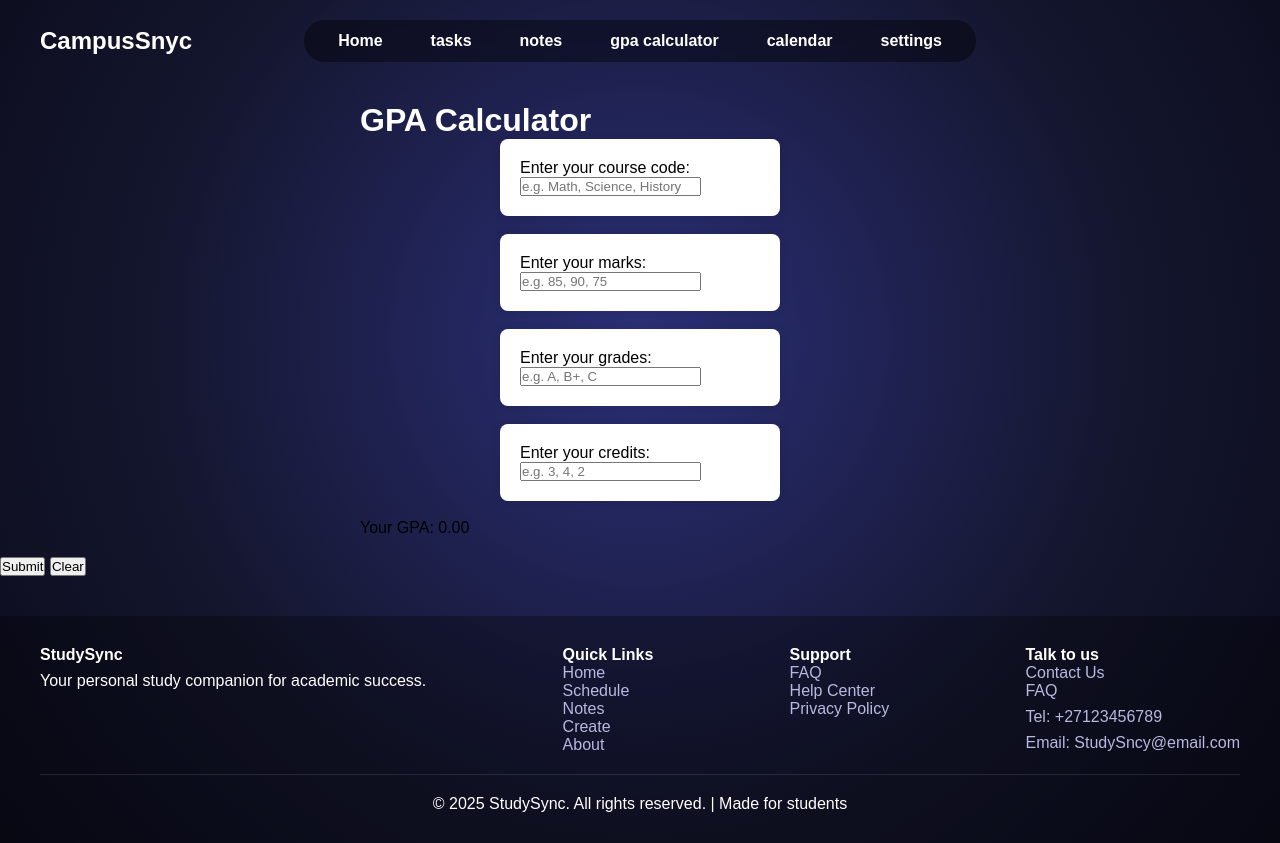
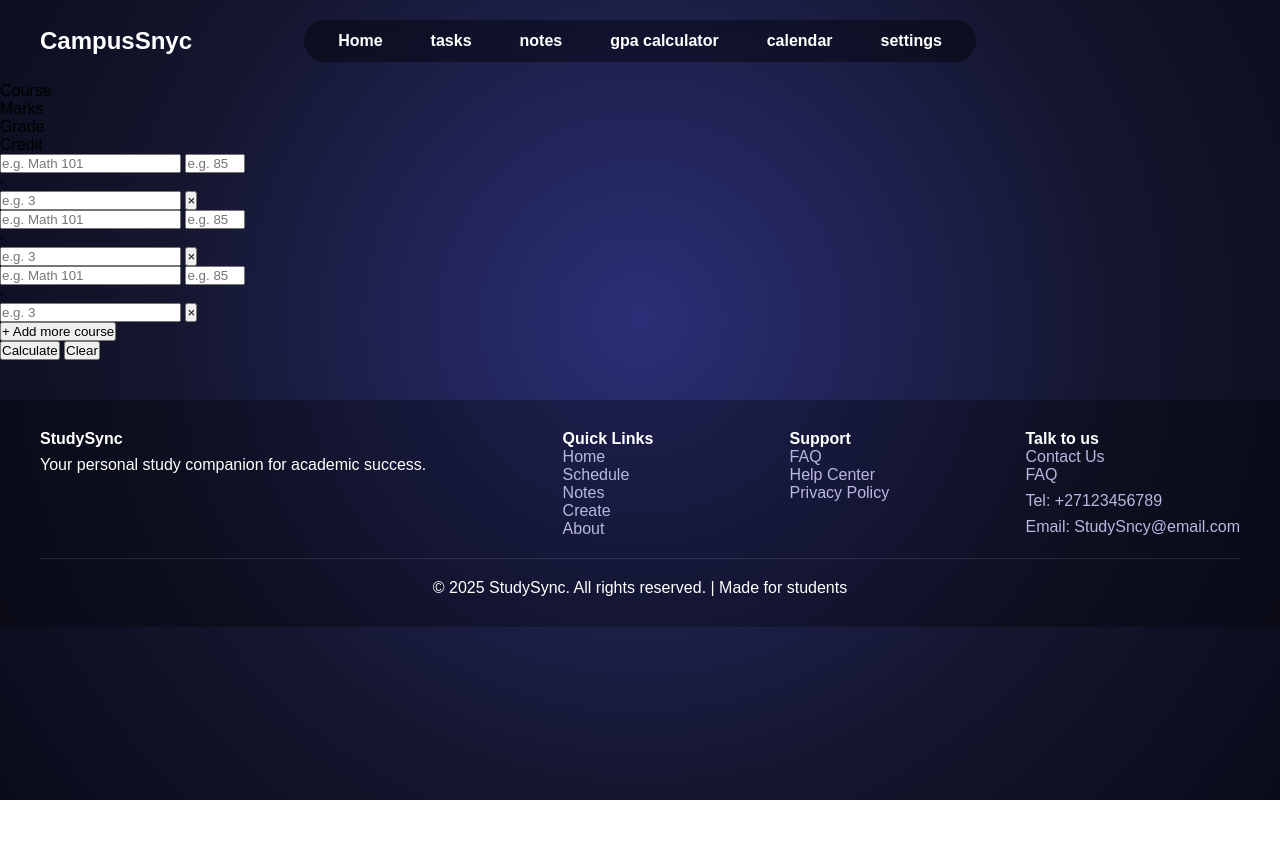
Before and after one commit to Lusani-Rams1/ReminderApp, a plain HTML site: page gpa.html in a window 1280 px wide. After the commit the page ends 800 px from the top, so only its background shows below. Drawn offline with Linux system fonts and the light colour scheme.

Commit message:
gpa v1.2

```diff
--- a/gpa.html
+++ b/gpa.html
@@ -28,36 +28,23 @@
                 </a>
             </div>
         </header>
+         <div class="gpa-table" id="gpaTable">
+            <div class="gpa-row gpa-row-header">
+                <div>Course</div>
+                <div>Marks</div>
+                <div>Grade</div>
+                <div>Credit</div>
+                <div></div>
+            </div>
 
-        <main class="gpa-calculator">
-        <h1>GPA Calculator</h1>
-        <form id="gpa-form">
-        <div class="form-group">
-            <label for="course">Enter your course code:</label>
-            <input type="text" id="course" name="course" placeholder="e.g. Math, Science, History" required>
         </div>
-        <br>
-        <div class="form-group">
-            <label for="marks">Enter your marks:</label>
-            <input type="text" id="marks" name="marks" placeholder="e.g. 85, 90, 75" required>
+
+        <button type="button" class="add-course-btn" id="addRowBtn">+ Add more course</button>
+
+        <div class="gpa-actions">
+            <button type="button" class="btn-calculate" id="calculateBtn">Calculate</button>
+            <button type="button" class="btn-clear" id="clearBtn">Clear</button>
         </div>
-        <br>
-        <div class="form-group">
-            <label for="grades">Enter your grades:</label>
-            <input type="text" id="grades" name="grades" placeholder="e.g. A, B+, C" required>
-        </div>
-        <br>
-        <div class="form-group">
-            <label for="credits">Enter your credits:</label>
-            <input type="text" id="credits" name="credits" placeholder="e.g. 3, 4, 2" required>
-        </div>
-        <br>
-
-        </form>
-        <div class="gpa-result" id="gpaResult">Your GPA: <span id="gpaValue">0.00</span></div>
-        </main>
-        <button type="submit">Submit</button>
-        <button type="reset">Clear</button>
 
         <footer class="page-footer">
             <div class="container">
```
